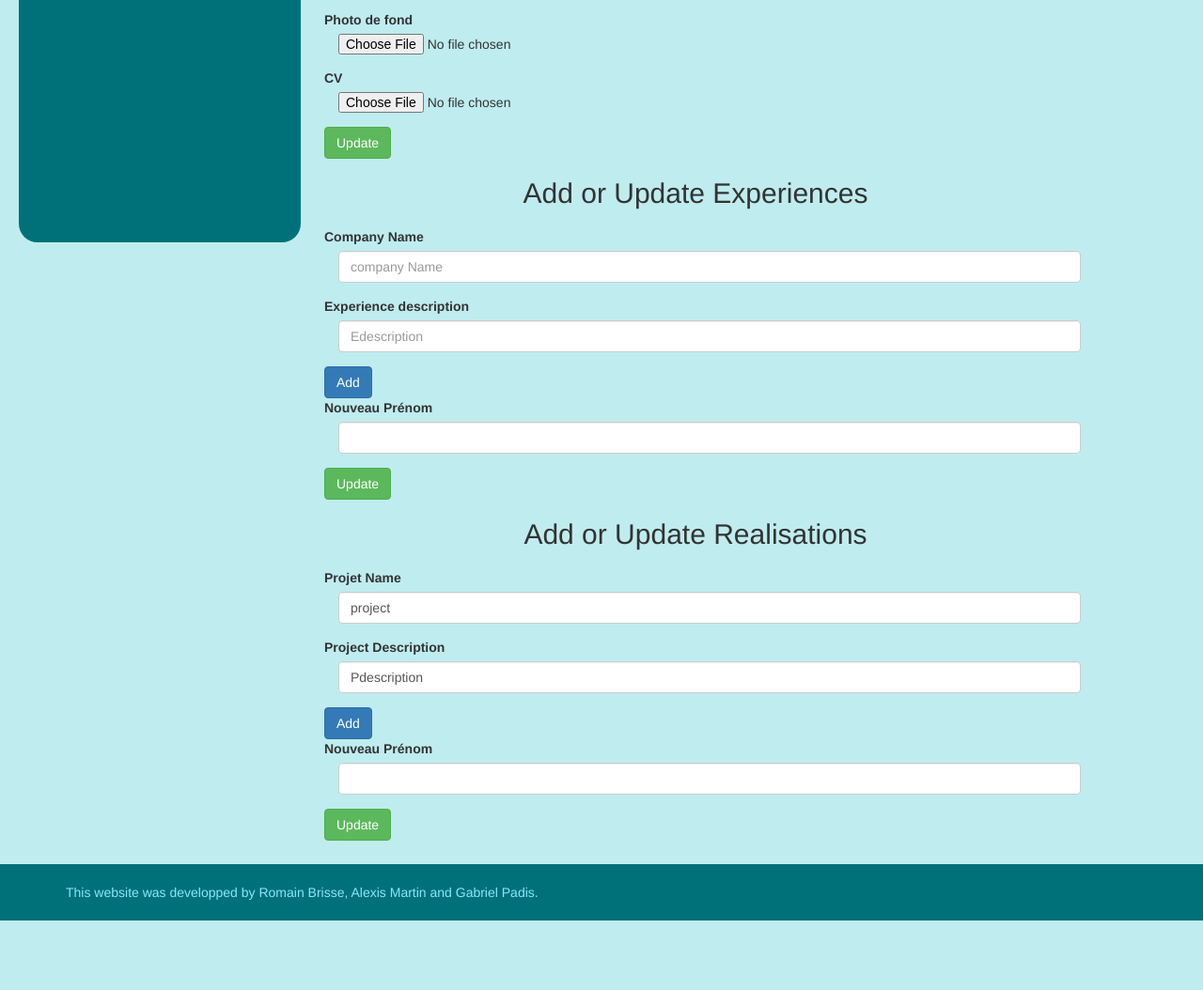
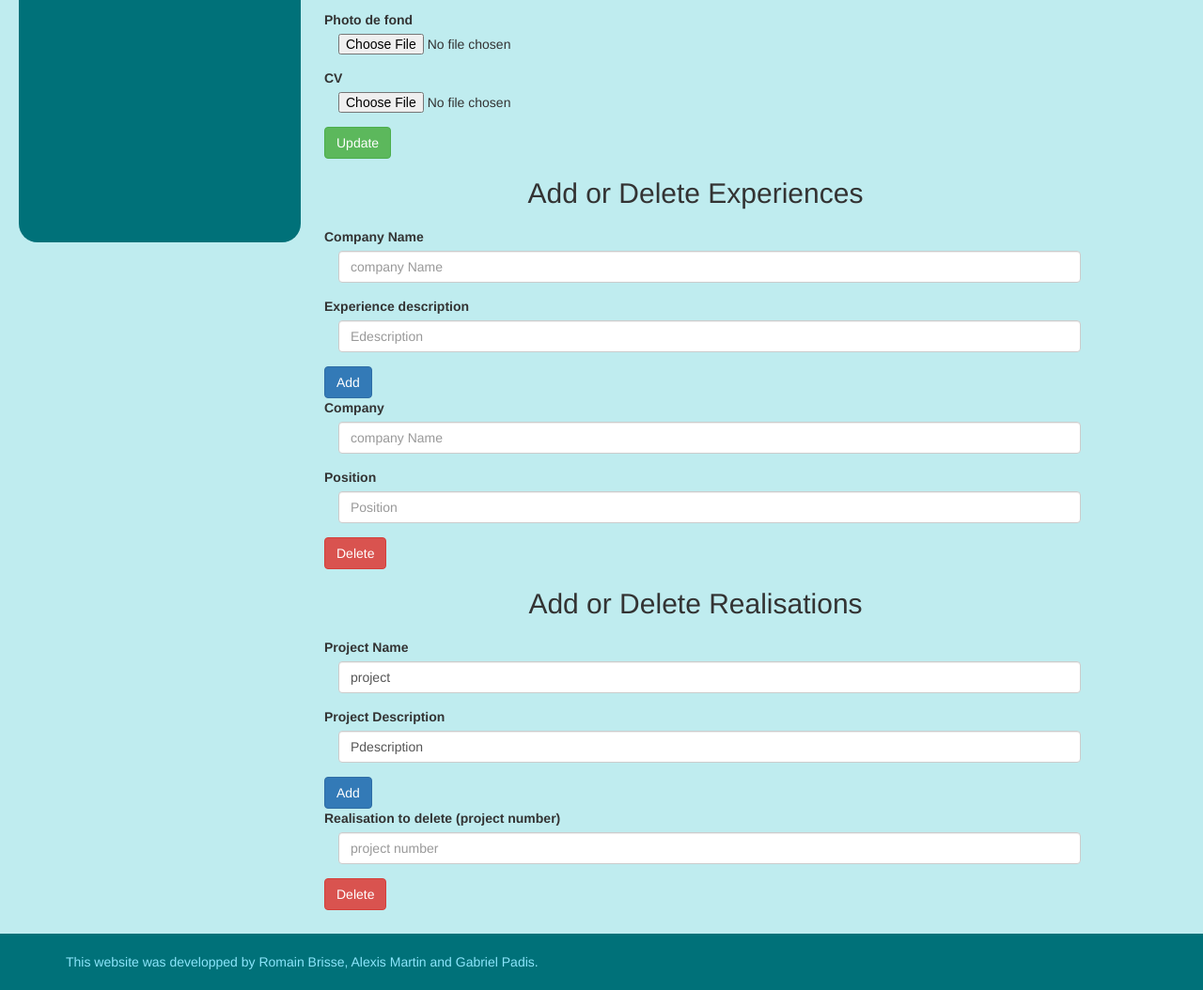
Before and after one commit to Soultoe/LinkedECE, a PHP site: page /modifyUserInfo.php in a window 1280 px wide. Shown: the part 612-1666 px from the top of the page at 94% size. Before the commit the page ends 1592 px from the top, so only its background shows below. Run offline with PHP 8.4, Linux system fonts and the light colour scheme; the visitor is signed in with stand-in values (Sample User, id 1); data that the repository does not hold is empty.

Commit message:
delete realisation et experience

```diff
--- a/modifyUserInfo.php
+++ b/modifyUserInfo.php
@@ -72,7 +72,7 @@
 
     <div class="updateExperiences">
 
-        <h2>Add or Update Experiences</h2>
+        <h2>Add or Delete Experiences</h2>
 
         <form action="addExperience.php" method="post">
 
@@ -88,34 +88,28 @@
             <button type="submit" name="submit" class="btn btn-primary">Add</button>
         </form>
 
-        <form action="" method="post" enctype="multipart/form-data">
-            <?php
-            include_once "database.php";
-            $id = $_SESSION['id'];
-            $exp = "SELECT * FROM `user` WHERE IDUser = '$id'";
-            $result = mysqli_fetch_assoc(mysqli_query($conn, $sql));
-            $companyID = $result['Company'];
-            //$position = mysqli_real_escape_string($conn,$result['Position']);
-            echo '
+        <form action="deleteExperience.php" method="post" enctype="multipart/form-data">
 
             <div class="form-group">
-                <label>Nouveau Prénom</label>
-                <input type="text" name="firstName" value="'.$first.'" class="form-control field">
+                <label>Company</label>
+                <input type="text" name="company" placeholder="company Name" class="form-control field">
             </div>
+            <div class="form-group">
+                <label>Position</label>
+                <input type="text" name="position" placeholder="Position" class="form-control field">
+            </div>
+            <button type="submit" name="submit" class="btn btn-danger">Delete</button>
 
-            ';
-            ?>
-            <button type="submit" name="submit" class="btn btn-success">Update</button>
         </form>
     </div>
 
     <div class="updateRealisations">
 
-        <h2>Add or Update Realisations</h2>
+        <h2>Add or Delete Realisations</h2>
 
         <form action="addRealisation.php" method="post" enctype="multipart/form-data">
             <div class="form-group">
-                <label>Projet Name</label>
+                <label>Project Name</label>
                 <input type="text" name="project" value="project" class="form-control field">
             </div>
 
@@ -126,22 +120,12 @@
             <button type="submit" name="submit" class="btn btn-primary">Add</button>
         </form>
 
-        <form action="" method="post" enctype="multipart/form-data">
-            <?php
-            include_once "database.php";
-            $id = $_SESSION['id'];
-            $sql = "SELECT * FROM experience WHERE `User` = $id";
-            $res = mysqli_fetch_assoc(mysqli_query($conn, $sql));
-            echo '
-
+        <form action="deleteRealisation.php" method="post" enctype="multipart/form-data">
             <div class="form-group">
-                <label>Nouveau Prénom</label>
-                <input type="text" name="firstName" value="'.$first.'" class="form-control field">
+                <label>Realisation to delete (project number)</label>
+                <input type="number" name="projectID" placeholder="project number" class="form-control field">
             </div>
-
-            ';
-            ?>
-            <button type="submit" name="submit" class="btn btn-success">Update</button>
+            <button type="submit" name="submit" class="btn btn-danger">Delete</button>
         </form>
     </div>
 
```
Also changed, not shown: deleteExperience.php (added, +26 -0 lines), deleteRealisation.php (added, +18 -0 lines), updateExperience.php (deleted).
